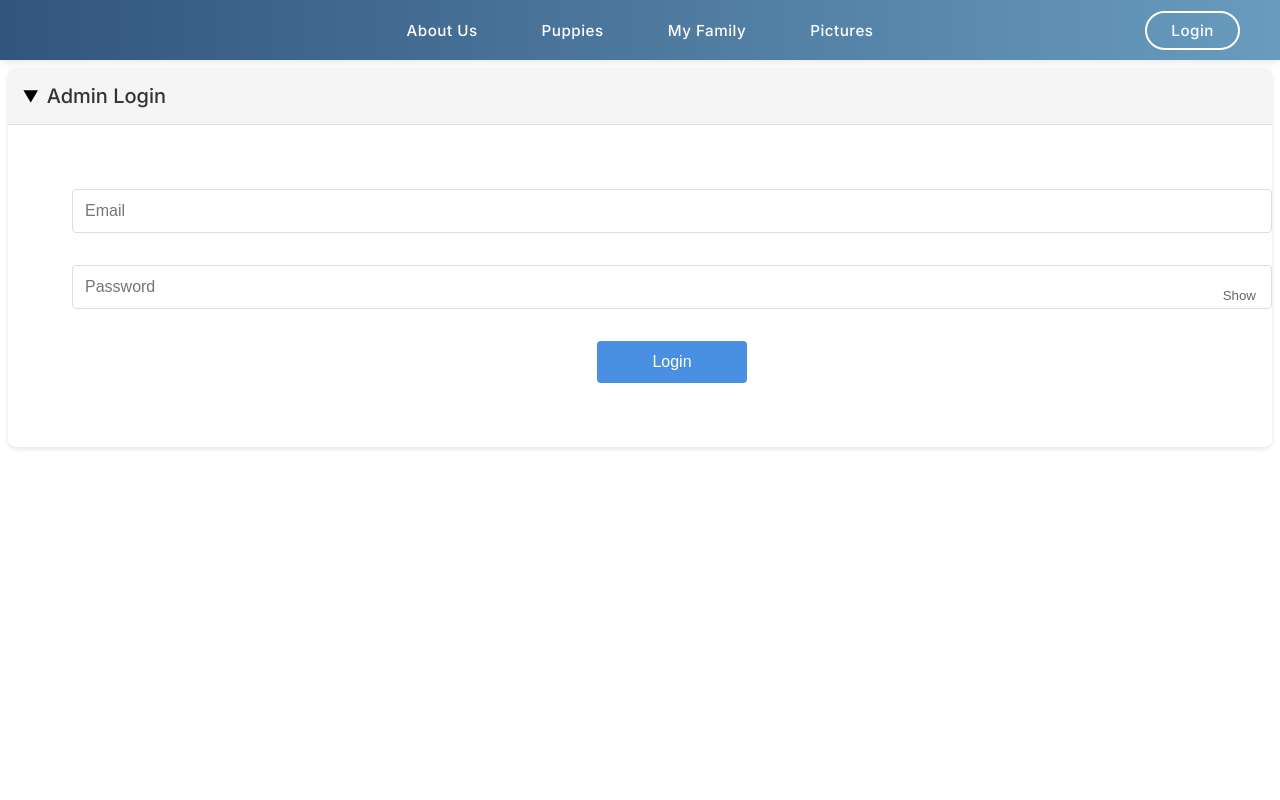
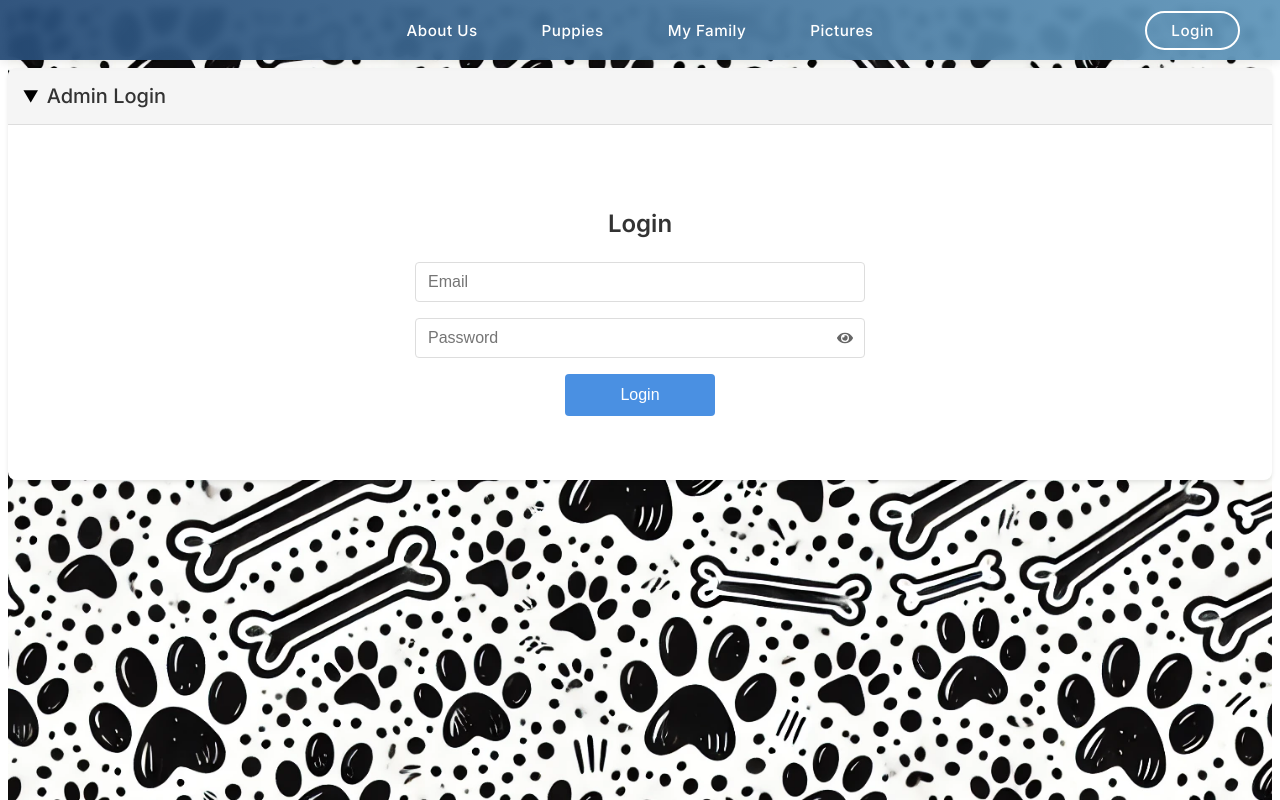
Before and after one commit to jonahgcarpenter/aprilslilpugs, a React (Vite) app: page /login in a window 1280 px wide. Shown: the top 800 px of the page. Built offline with nearby package versions, Linux system fonts and the light colour scheme; no server answers.

Commit message:
new login

```diff
--- a/package.json
+++ b/package.json
@@ -14,6 +14,7 @@
     "firebase": "^11.0.2",
     "react": "^18.3.1",
     "react-dom": "^18.3.1",
+    "react-icons": "^5.4.0",
     "react-router-dom": "^7.0.1"
   },
   "devDependencies": {
--- a/src/pages/Login.tsx
+++ b/src/pages/Login.tsx
@@ -5,6 +5,7 @@ import { getAuth, signInWithEmailAndPassword, onAuthStateChanged } from 'firebas
 import { useNavigate } from 'react-router-dom';
 import Section from "../components/Section";
 import Footer from "../components/Footer";
+import { FaEye, FaEyeSlash } from 'react-icons/fa';
 
 const Login: React.FC = () => {
   const [email, setEmail] = useState('');
@@ -62,6 +63,7 @@ const Login: React.FC = () => {
         <Section title="Admin Login">
           {error && <p className="error-message">{error}</p>}
           <form className="form-container" onSubmit={handleSubmit}>
+            <h2 className="form-header">Login</h2>
             <input
               className="form-input"
               type="email"
@@ -81,8 +83,9 @@ const Login: React.FC = () => {
                 type="button"
                 className="password-toggle"
                 onClick={() => setShowPassword(!showPassword)}
+                aria-label={showPassword ? "Hide password" : "Show password"}
               >
-                {showPassword ? "Hide" : "Show"}
+                {showPassword ? <FaEyeSlash /> : <FaEye />}
               </button>
             </div>
             <button className="action-button" type="submit">Login</button>
--- a/src/styles/login.css
+++ b/src/styles/login.css
@@ -8,13 +8,18 @@
 }
 
 .form-container {
-  display: flex;
-  flex-direction: column;
-  gap: 1rem;
+  max-width: 400px;
+  margin: 0 auto;
+  padding: 2rem;
+  width: 100%;
 }
 
 .form-input {
-  padding: 12px;
+  padding: 0 40px 0 12px;
+  height: 40px;
+  width: 100%;
+  line-height: 40px;
+  box-sizing: border-box;
   border: 1px solid var(--border-color);
   border-radius: 4px;
   font-size: 1rem;
@@ -70,20 +75,39 @@
 .password-container {
   position: relative;
   width: 100%;
+  height: 40px;
+  margin-bottom: 1rem;
 }
 
 .password-toggle {
   position: absolute;
-  right: 12px;
-  top: 50%;
-  transform: translateY(-50%);
-  background: none;
+  right: 0;
+  top: 0;
+  bottom: 0;
+  width: 40px;
+  height: 40px;
+  display: flex;
+  align-items: center;
+  justify-content: center;
+  background: transparent;
   border: none;
   cursor: pointer;
   color: var(--text-muted);
-  padding: 4px;
+  transition: color 0.2s ease;
 }
 
 .password-toggle:hover {
+  color: var(--primary-color);
+}
+
+.password-toggle svg {
+  width: 16px;
+  height: 16px;
+}
+
+.form-header {
+  text-align: center;
+  margin-bottom: 1.5rem;
   color: var(--text-color-dark);
+  font-size: 1.5rem;
 }
--- a/src/styles/main.css
+++ b/src/styles/main.css
@@ -31,6 +31,9 @@
   --link-color: #a3cef1;
   --link-hover-color: #6096ba;
 
+  /* Background Image */
+  --background-image: url('/images/backdrop.jpg');
+
   /* Navbar Colors */
   --navbar-bg: rgba(39, 76, 119, 0.95);
   --navbar-gradient: linear-gradient(to right, rgba(39, 76, 119, 0.95), rgba(96, 150, 186, 0.95));
@@ -53,11 +56,15 @@
 .page-container {
   padding-top: var(--navbar-height);
   min-height: 100vh;
+  background-color: var(--background-light);
   background-image: var(--background-image);
   background-size: cover;
-  background-position: center;
+  background-position: center center;
   background-attachment: fixed;
   background-repeat: no-repeat;
+  will-change: transform;
+  -webkit-backface-visibility: hidden;
+  backface-visibility: hidden;
 }
 
 .content-section {
--- a/src/styles/pictures.css
+++ b/src/styles/pictures.css
@@ -43,12 +43,16 @@
   display: flex;
   flex-direction: column;
   gap: 0.5rem;
+  padding: 0.5rem 1rem;
+  width: 100%;
 }
 
 .folder-container.grid-view {
   display: grid;
-  grid-template-columns: repeat(auto-fill, minmax(200px, 1fr));
+  grid-template-columns: repeat(auto-fill, minmax(180px, 1fr));
   gap: 1rem;
+  padding: 1rem;
+  width: 100%;
 }
 
 .folder-item {
@@ -100,13 +104,16 @@
   display: flex;
   flex-direction: column;
   gap: 0.5rem;
+  padding: 0.5rem 1rem;
+  width: 100%;
 }
 
 .image-container.grid-view {
   display: grid;
-  grid-template-columns: repeat(auto-fill, minmax(220px, 1fr));
-  gap: 1.5rem;
-  padding: 1.5rem;
+  grid-template-columns: repeat(auto-fill, minmax(200px, 1fr));
+  gap: 1rem;
+  padding: 1rem;
+  width: 100%;
 }
 
 .image-item {
@@ -125,6 +132,18 @@
 .image-item.selected {
   background: var(--primary-color);
   color: white;
+  border-color: var(--primary-color);
+  box-shadow: 0 0 0 2px var(--primary-color);
+}
+
+.image-item.list-view.selected .image-meta,
+.image-item.grid-view.selected .image-meta {
+  color: rgba(255, 255, 255, 0.8);
+}
+
+.image-item.list-view.selected,
+.image-item.grid-view.selected {
+  transform: scale(1.01);
 }
 
 .image-item.list-view {
@@ -273,3 +292,28 @@
   max-height: calc(90vh - 150px);
   object-fit: contain;
 }
+
+.content-section {
+  width: 100%;
+  max-width: 100%;
+  margin: 0;
+  padding: 0;
+}
+
+.image-item.list-view.selected {
+  color: white;
+}
+
+.image-item.list-view.selected .image-meta {
+  color: rgba(255, 255, 255, 0.8);
+}
+
+.image-item.grid-view.selected {
+  border-color: var(--primary-color);
+  box-shadow: 0 0 0 2px var(--primary-color);
+}
+
+.image-item.grid-view.selected .image-details {
+  background: var(--primary-color);
+  color: white;
+}
```
Also changed, not shown: 1 other file (tests, documents, lock files or other folders).
